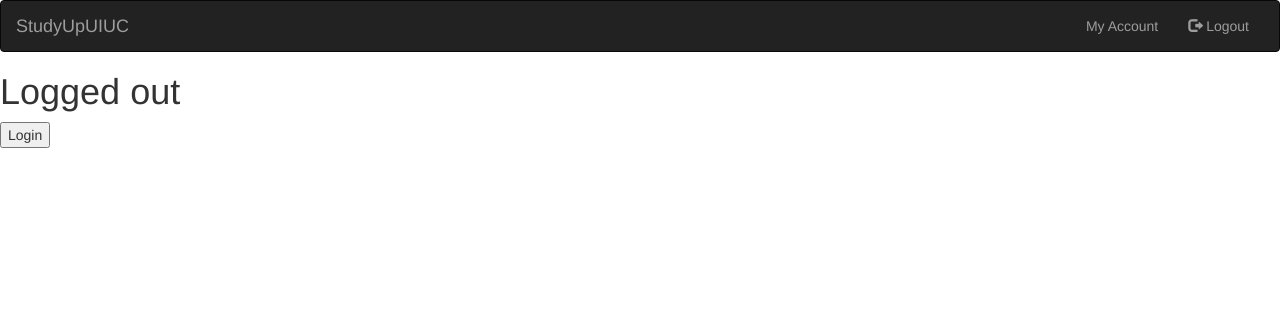
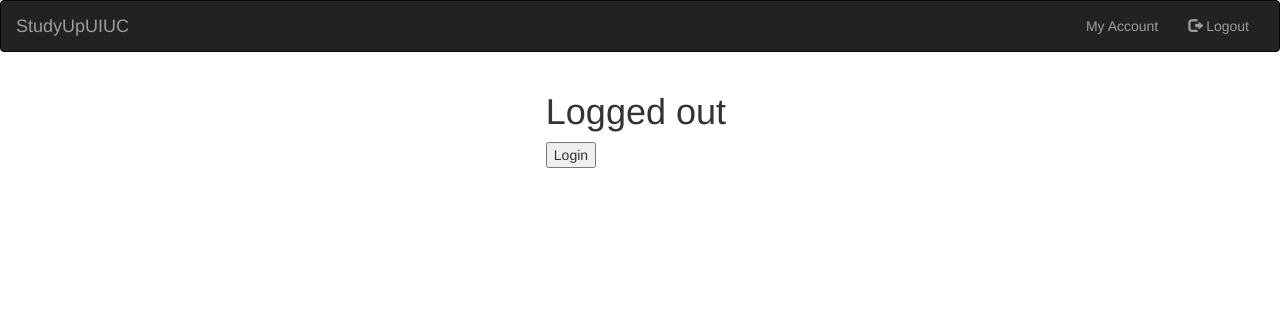
Before and after one commit to ypatel38/studyupuiuc, a Django app: template accounts/templates/accounts/logout.html in a window 1280 px wide. Shown: the top 312 px of the page. Run offline with Django 3.2, Linux system fonts and the light colour scheme; the template is opened without the code that fills it, so the values that code supplies are empty; a user stored in the database is signed in; some libraries are stand-ins or nearby versions.

Commit message:
centered logoiut screen

```diff
--- a/accounts/templates/accounts/logout.html
+++ b/accounts/templates/accounts/logout.html
@@ -5,9 +5,12 @@
 {% endblock %}
 
 {% block body %}
-
-	<h1>Logged out</h1>
-	<form action="{% url 'accounts:login' %}">
-		<input type="submit" value="Login" />
-	</form>
+	<div class="row">
+    <div class="col-md-2 col-md-offset-5">
+		<h1>Logged out</h1>
+		<form action="{% url 'accounts:login' %}">
+			<input type="submit" value="Login" />
+		</form>
+	</div>
+	</div>
 {% endblock %}
--- a/accounts/templates/accounts/profile.html
+++ b/accounts/templates/accounts/profile.html
@@ -11,8 +11,8 @@
 		<p>NetID: {{ user.username }}</p>
 		<p>First Name: {{ user.first_name }}</p>
 		<p>Last Name: {{ user.last_name }}</p>
-</div>
-</div>
+	</div>
+	</div>
 
 <!-- TODO: Classes enrolled in !-->
 
```
